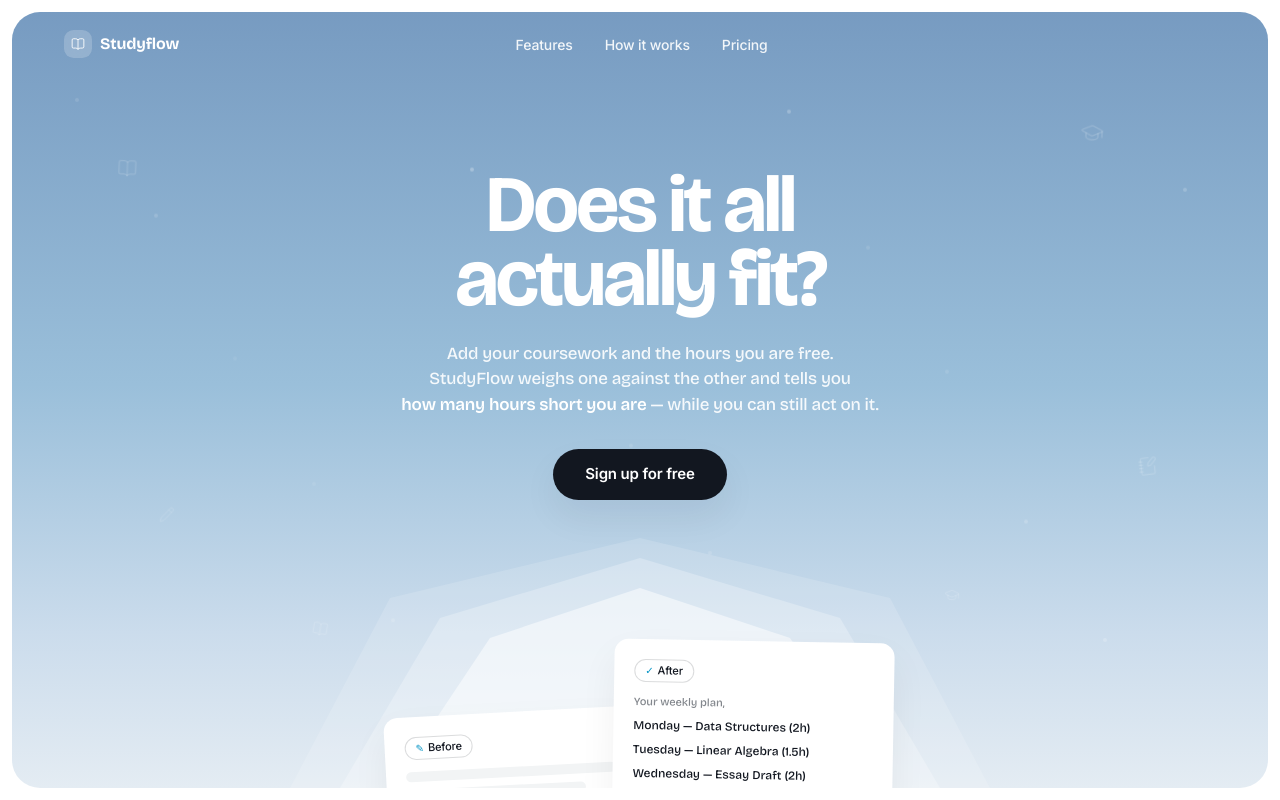
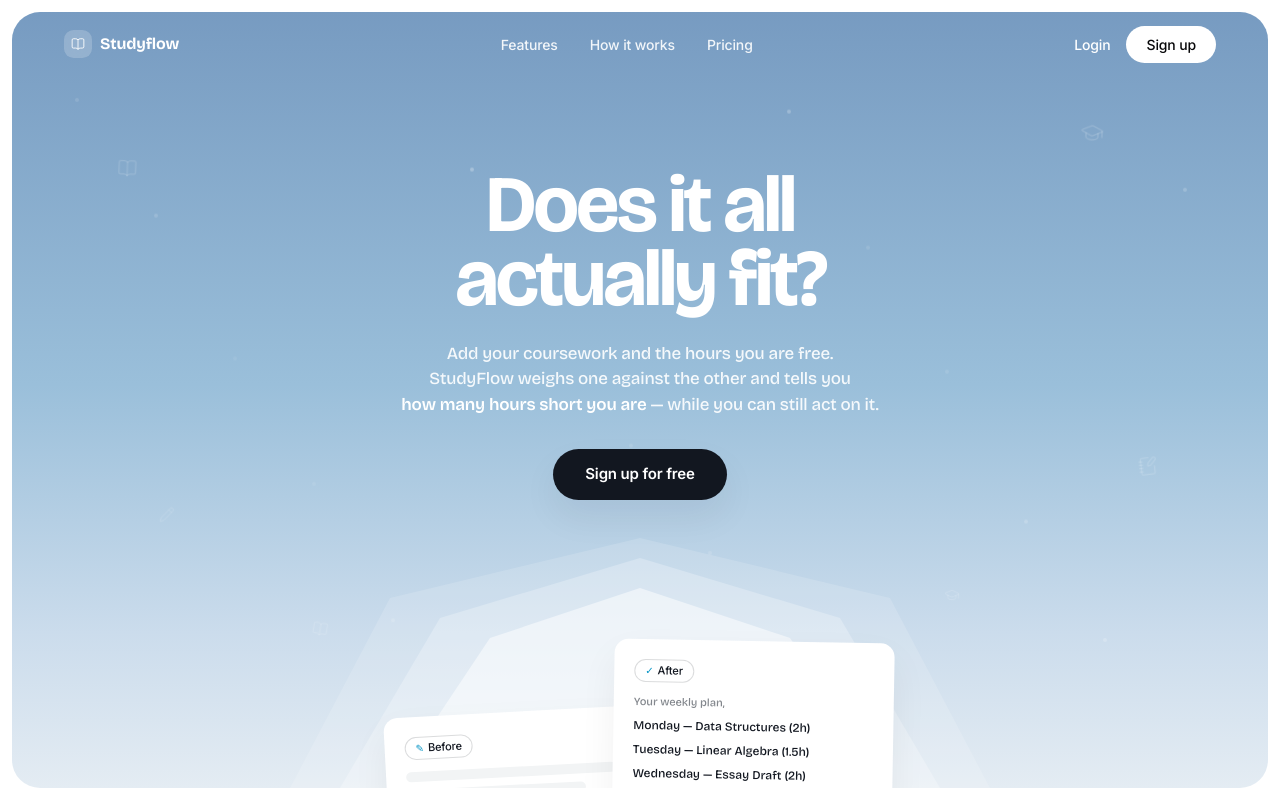
Before and after one commit to Vethya/studyflow, a Next.js app in the folder frontend/: page / in a window 1280 px wide. Shown: the top 800 px of the page. Built offline with nearby package versions, Linux system fonts and the light colour scheme; no server answers.

Commit message:
fix(frontend): address SWR caching and session loading review feedback

```diff
--- a/frontend/components/swr-provider.tsx
+++ b/frontend/components/swr-provider.tsx
@@ -8,7 +8,11 @@
 } from "@/lib/data-events";
 import { SWR_KEYS } from "@/lib/swr-keys";
 
-const ALL_CACHE_ROOTS: string[] = [...Object.values(SWR_KEYS), "studyflow/task"];
+const ALL_CACHE_ROOTS: string[] = [
+  ...Object.values(SWR_KEYS),
+  "studyflow/task",
+  "studyflow/adaptive-estimate",
+];
 
 function rootForKey(key: unknown): string | null {
   const root = Array.isArray(key) ? key[0] : key;
@@ -20,6 +24,7 @@
     return [
       SWR_KEYS.tasks,
       "studyflow/task",
+      "studyflow/adaptive-estimate",
       SWR_KEYS.activeSchedule,
       SWR_KEYS.pendingRevision,
       SWR_KEYS.effortProgress,
@@ -57,6 +62,7 @@
     return [
       SWR_KEYS.tasks,
       "studyflow/task",
+      "studyflow/adaptive-estimate",
       SWR_KEYS.activeSchedule,
       SWR_KEYS.pendingRevision,
       SWR_KEYS.effortProgress,
--- a/frontend/hooks/use-session.tsx
+++ b/frontend/hooks/use-session.tsx
@@ -44,7 +44,7 @@
       throw error;
     }
   }, []);
-  const { data, error, isLoading, mutate } = useSWR<SessionAccount | null>(SWR_KEYS.session, loadSession, {
+  const { data, isLoading, mutate } = useSWR<SessionAccount | null>(SWR_KEYS.session, loadSession, {
     revalidateOnFocus: false,
     shouldRetryOnError: false,
   });
@@ -80,9 +80,7 @@
     ? "loading"
     : account
       ? "authenticated"
-      : error
-        ? "loading"
-        : "unauthenticated";
+      : "unauthenticated";
 
   const value = useMemo<SessionContextValue>(
     () => ({
```
